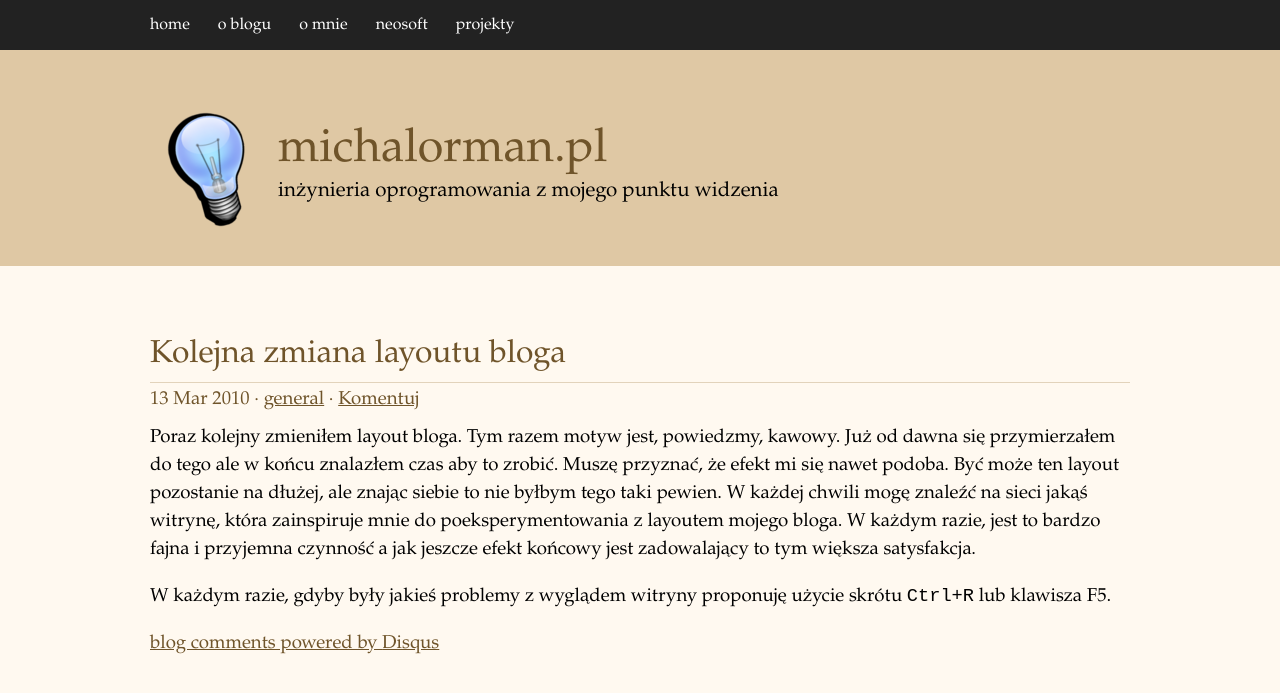
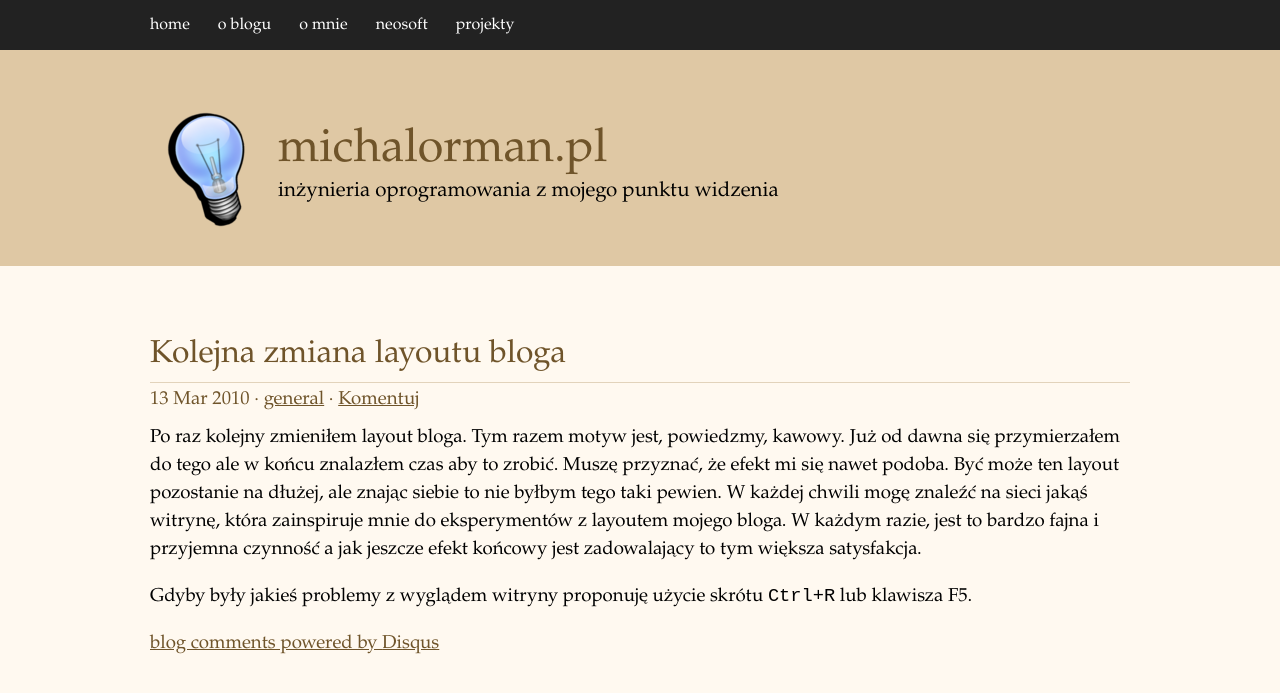
Before and after one commit to michalorman/michalorman-blog-old, a Jekyll site: the page built from blog/general/_posts/2010-03-13-kolejna-zmiana-layoutu-bloga.markdown, in a window 1280 px wide and 900 px high. Shown: the top 693 px of the window. Built offline with Jekyll 4.4.1, drawn with Linux system fonts in a browser that asks for light colours; Markdown is read by kramdown in place of the engine named in the settings; comment, search, counter and statistics services are not loaded.

Commit message:
Fixed typos in post.

```diff
--- a/blog/general/_posts/2010-03-13-kolejna-zmiana-layoutu-bloga.markdown
+++ b/blog/general/_posts/2010-03-13-kolejna-zmiana-layoutu-bloga.markdown
@@ -1,14 +1,14 @@
 ---
 layout: post
 title: Kolejna zmiana layoutu bloga
-description: Kolejny raz zmieniam layout bloga. Tym razem na motym czekoladowo-kawowy.
+description: Kolejny raz zmieniam layout bloga. Tym razem na motyw czekoladowo-kawowy.
 keywords: layout blog wygląd HTML CSS
 navbar_pos: 1
 ---
-Poraz kolejny zmieniłem layout bloga. Tym razem motyw jest, powiedzmy, kawowy. Już od dawna się przymierzałem do tego
+Po raz kolejny zmieniłem layout bloga. Tym razem motyw jest, powiedzmy, kawowy. Już od dawna się przymierzałem do tego
 ale w końcu znalazłem czas aby to zrobić. Muszę przyznać, że efekt mi się nawet podoba. Być może ten layout pozostanie
 na dłużej, ale znając siebie to nie byłbym tego taki pewien. W każdej chwili mogę znaleźć na sieci jakąś witrynę, która
-zainspiruje mnie do poeksperymentowania z layoutem mojego bloga. W każdym razie, jest to bardzo fajna i przyjemna czynność
+zainspiruje mnie do eksperymentów z layoutem mojego bloga. W każdym razie, jest to bardzo fajna i przyjemna czynność
 a jak jeszcze efekt końcowy jest zadowalający to tym większa satysfakcja.
 
-W każdym razie, gdyby były jakieś problemy z wyglądem witryny proponuję użycie skrótu `Ctrl+R` lub klawisza F5.
+Gdyby były jakieś problemy z wyglądem witryny proponuję użycie skrótu `Ctrl+R` lub klawisza F5.
```
